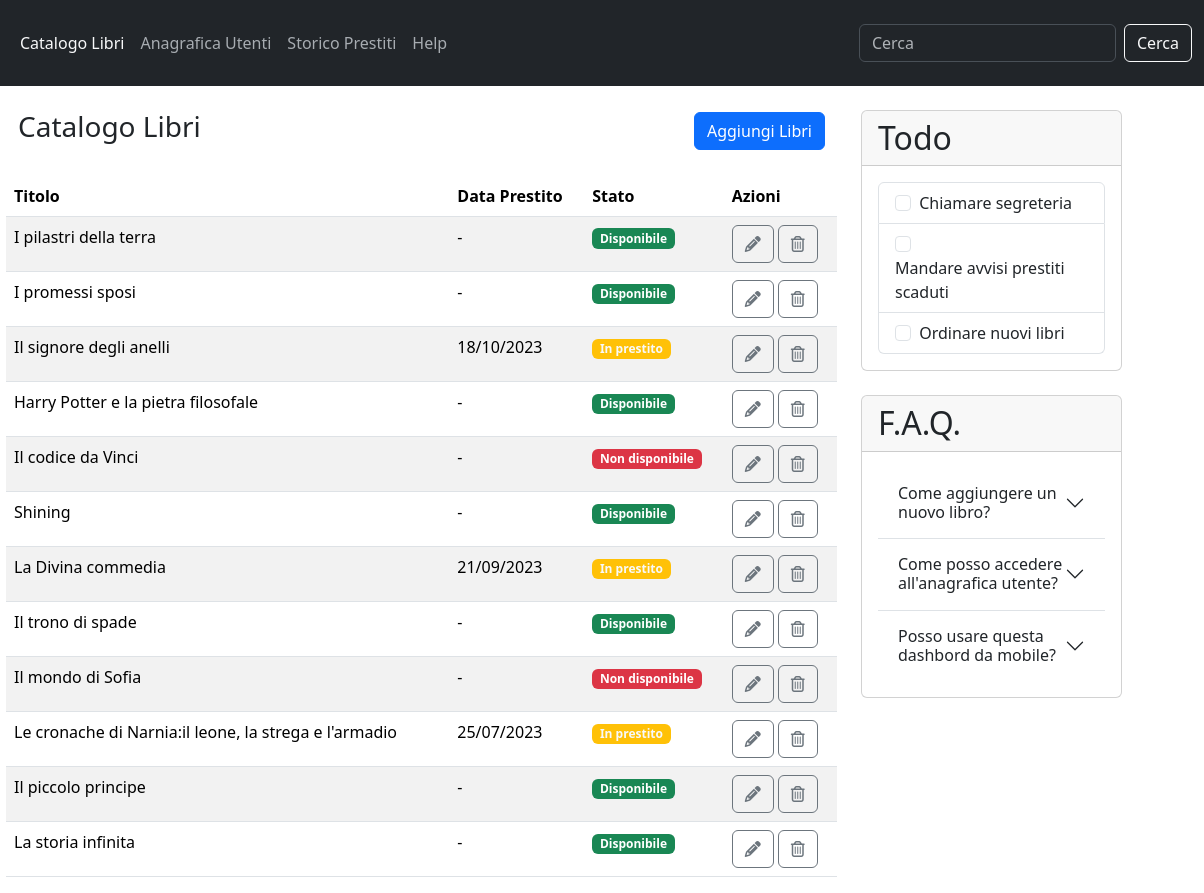
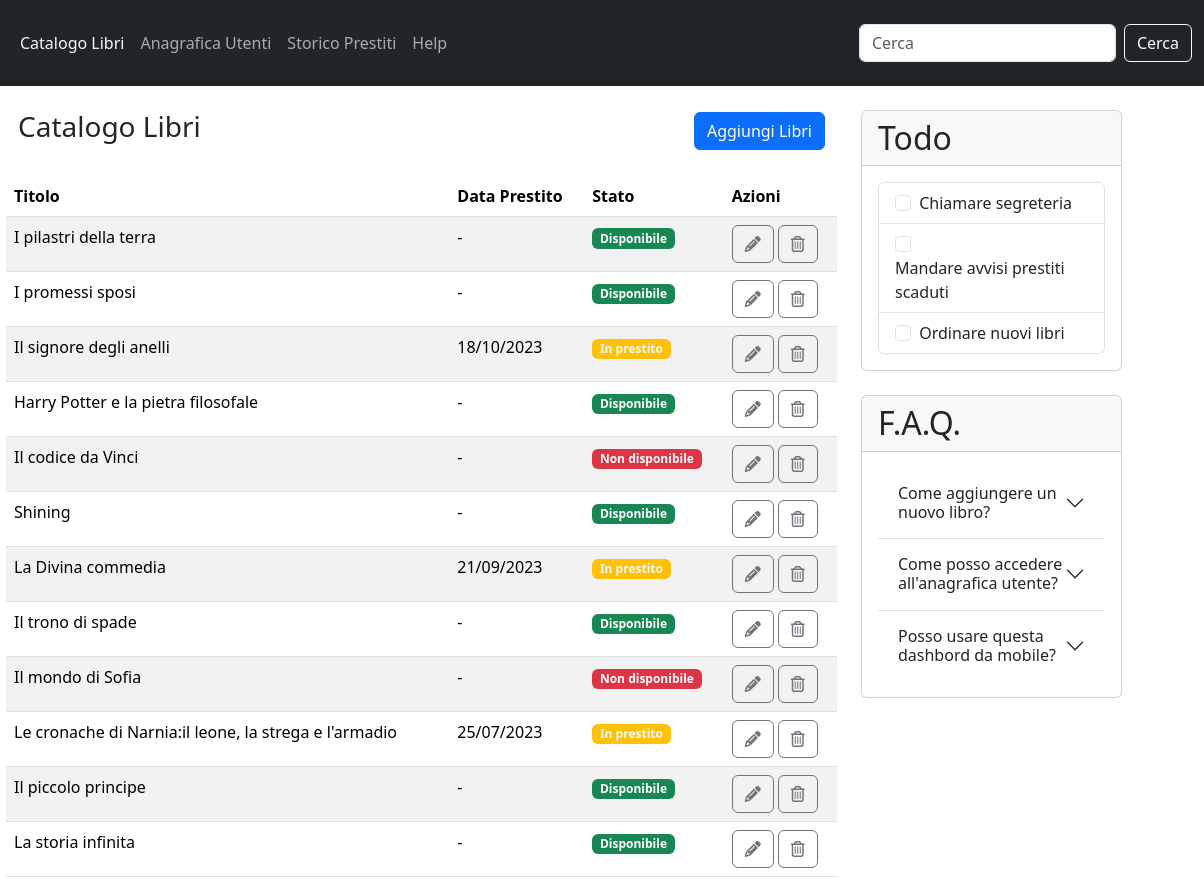
Before and after one commit to VincenzoTulimieri/html-css-bootstrap-dashbooard, a plain HTML site: page index.html in a window 1280 px wide. Shown: the full height of the page, 76-1280 px from the left. Drawn offline with nearby package versions, Linux system fonts and the light colour scheme.

Commit message:
fix: aggiustato colore bianco alla barra di ricerca

```diff
--- a/index.html
+++ b/index.html
@@ -45,7 +45,7 @@
             </li>
           </ul>
           <form class="d-flex" role="search">
-            <input class="form-control me-2" type="search" placeholder="Cerca" aria-label="Search">
+            <input class="form-control me-2" type="search" placeholder="Cerca" aria-label="Search" data-bs-theme="light">
             <button class="btn btn-outline-light" type="submit">Cerca</button>
           </form>
         </div>
```
